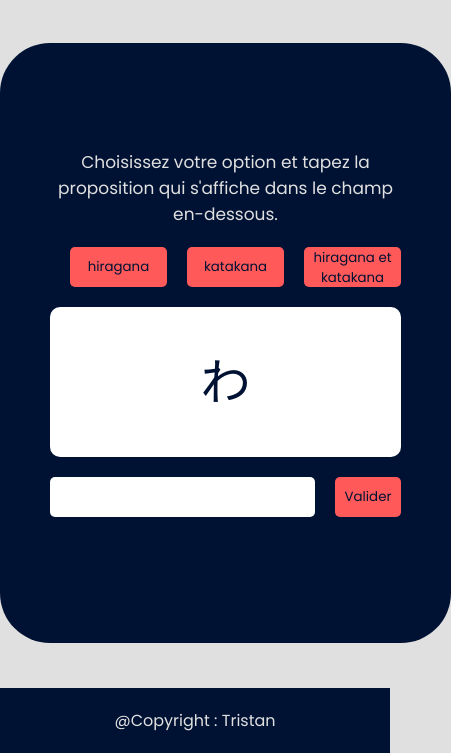
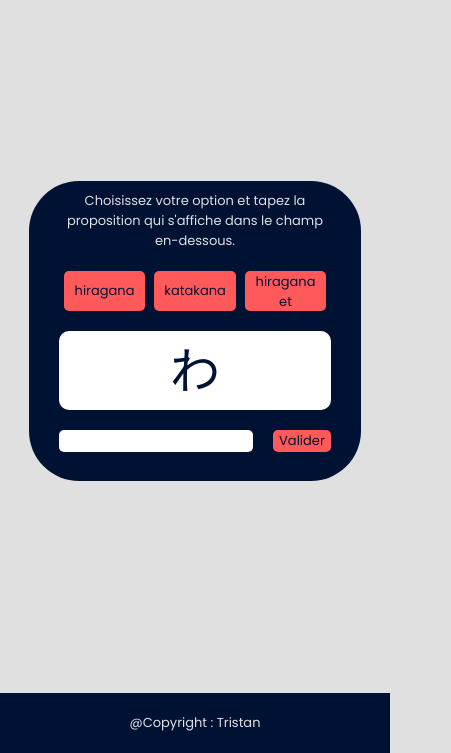
Before and after one commit to TristanMauer/Hirakana, a plain HTML site: page index.html in a window 390 px wide. Shown: the part 91-844 px from the top of the page, 451 px wide, since content can reach past the window. Drawn offline with Linux system fonts and the light colour scheme.

Commit message:
ajout media query

```diff
--- a/style.css
+++ b/style.css
@@ -3,6 +3,7 @@
   font-family: "Poppins", system-ui;
   font-weight: 400;
   font-style: normal;
+  box-sizing: border-box;
 }
 body {
   display: flex;
@@ -10,6 +11,7 @@ body {
   justify-content: space-between;
   align-items: center;
   min-height: 100vh;
+  overflow: hidden;
   background-color: #e0e0e0;
 }
 header {
@@ -20,7 +22,6 @@ button {
   color: #001233;
   border: none;
   border-radius: 5px;
-  margin-left: 20px;
 }
 button:hover {
   background-color: #e0e0e0;
@@ -63,7 +64,8 @@ main {
 
 #container-button {
   display: flex;
-  justify-content: center;
+  justify-content: space-around;
+
   flex-direction: row;
   margin: 20px 0 20px 0;
   height: 40px;
@@ -71,7 +73,6 @@ main {
 }
 
 #container-button button {
-  margin-left: 20px;
   width: 30%;
 }
 
@@ -101,6 +102,7 @@ main {
 }
 #validate {
   width: 20%;
+  margin-left: 20px;
 }
 
 footer {
@@ -123,9 +125,23 @@ footer {
     beige -> #CAC0B3
 }**/
 
-@media screen and (max-width: 1200px) {
+@media screen and (max-width: 657px) {
+  * {
+    font-size: 13px;
+  }
+
   main {
-    width: 90%;
-    height: 500px;
+    width: 85%;
+    font-size: 13px;
+    padding: 30px;
+    height: 300px;
+  }
+
+  #proposal {
+    height: auto;
+  }
+
+  #validate {
+    width: auto;
   }
 }
```
